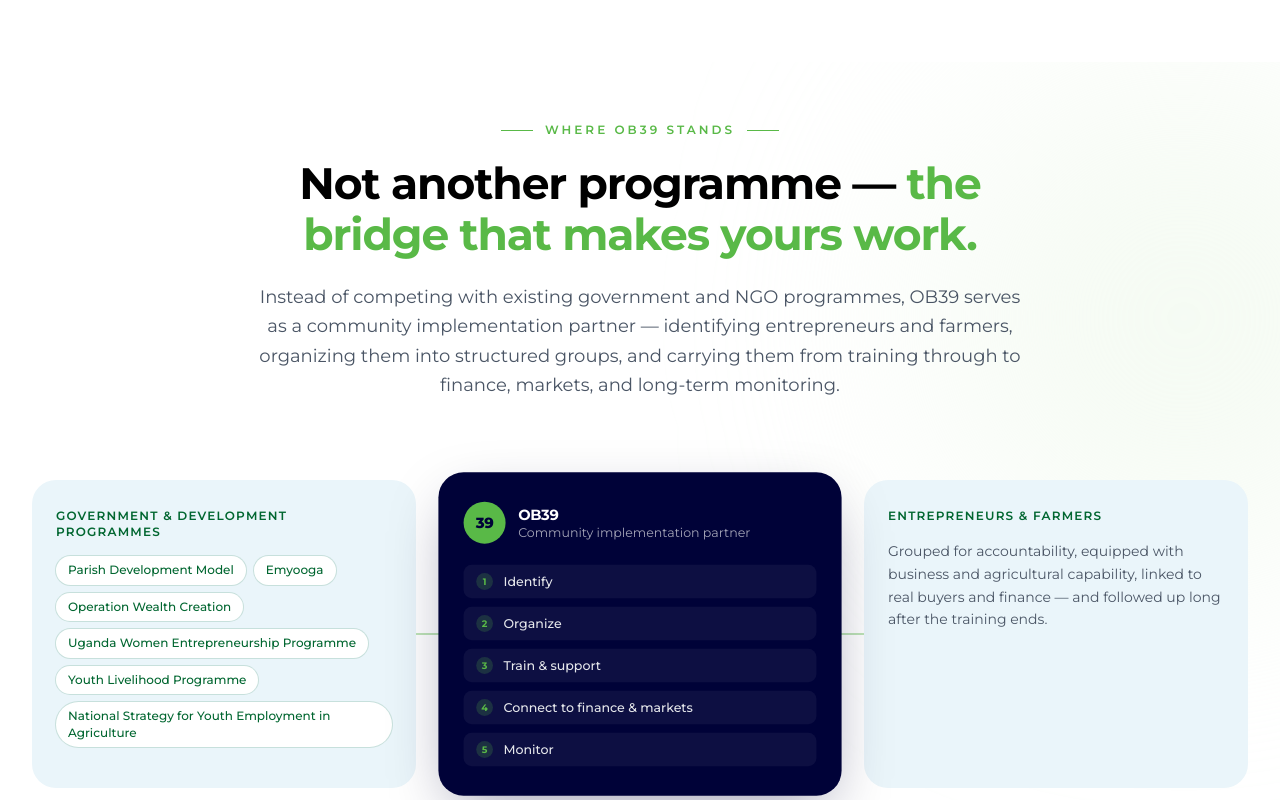
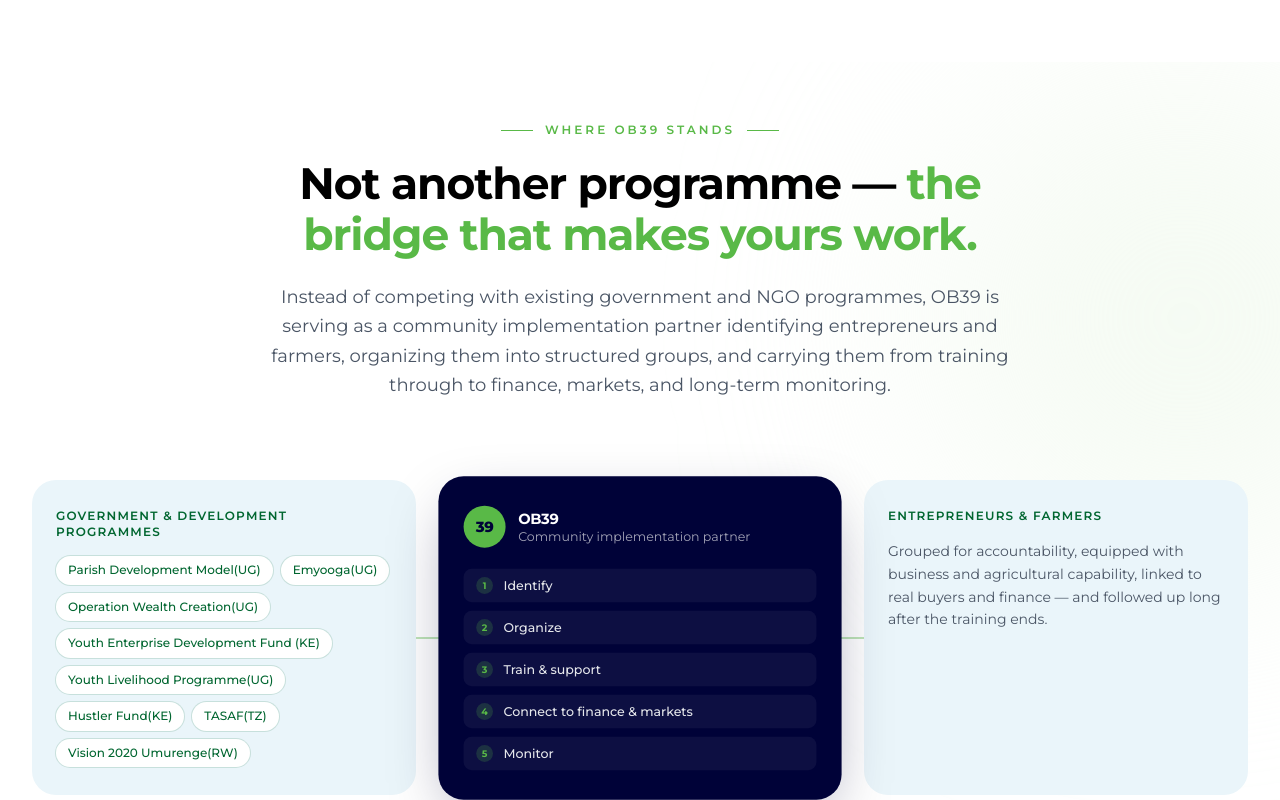
Before and after one commit to ecwebtestings-dev/ob392, a React (Vite) app: page / in a window 1280 px wide. Shown: the part 2000-2800 px from the top of the page. Built offline with nearby package versions, Linux system fonts and the light colour scheme.

Commit message:
Grammer updates

```diff
--- a/src/pages/Home/AboutReview.jsx
+++ b/src/pages/Home/AboutReview.jsx
@@ -55,7 +55,7 @@
           <h2 className="mt-2 text-4xl font-semibold tracking-tight text-pretty text-white sm:text-4xl lg:text-balance">
             Removing Barriers to Success
           </h2>
-          <p className="mt-6 text-base leading-relaxed text-gray-500">
+          <p className="mt-6 text-md leading-relaxed text-gray-500">
             African farmers and entrepreneurs face critical challenges. We provide integrated solutions
             that address the root causes of business failure and agricultural underperformance.
           </p>
@@ -72,7 +72,7 @@
                   </div>
                   {feature.name}
                 </dt>
-                <dd className="mt-1 text-md leading-relaxed text-gray-400">{feature.description}</dd>
+                <dd className="mt-1 text-sm leading-relaxed text-gray-500">{feature.description}</dd>
               </div>
             ))}
           </dl>
--- a/src/pages/Home/Hero.jsx
+++ b/src/pages/Home/Hero.jsx
@@ -32,7 +32,7 @@
               <p className="mt-7 max-w-xl leading-relaxed font-light text-hero-text">
                 OB39 Ltd transforms small-scale producers and emerging businesses
                 through cooperative capital cycles, modern training, and direct
-                digital market access—bypassing middlemen and building
+                digital market access bypassing middlemen and building
                 sustainable, globally competitive enterprises.
               </p>
 
--- a/src/pages/Home/ImpactNumbers.jsx
+++ b/src/pages/Home/ImpactNumbers.jsx
@@ -77,7 +77,7 @@
 
           <p className="mx-auto mt-4 max-w-2xl text-base leading-7 text-gray-500">
             From small farming cooperatives to a national digital marketplace
-            — we've built the infrastructure that actually works.
+          we're built the infrastructure that actually works.
           </p>
         </div>
 
@@ -90,7 +90,7 @@
             >
               <p className="text-3xl font-extrabold tracking-tight text-gray-900 sm:text-4xl">
                 {item.value}
-                <span className="text-badges">{item.suffix}</span>
+                <span className="text-badges text-[1.5rem]">{item.suffix}</span>
               </p>
 
               <p className="mt-2 text-sm font-semibold text-gray-800">
@@ -144,8 +144,8 @@
         {/* Youth & Women Empowerment */}
         <div className="mt-16">
           <div className="mx-auto max-w-3xl text-center">
-            <span className="inline-flex items-center gap-2 rounded-full bg-badges/10 px-4 py-1.5 text-sm font-semibold uppercase tracking-widest text-badges">
-              <span className="h-1.5 w-1.5 rounded-full bg-badges" />
+            <span className="inline-flex items-center gap-2 px-4 py-1.5 text-sm font-semibold uppercase tracking-widest text-badges">
+              <span className="h-1.5 w-1.5 " />
               Inclusive by Design
             </span>
 
@@ -156,7 +156,7 @@
             <p className="mx-auto mt-4 max-w-2xl text-base leading-7 text-gray-500">
               OB39's cooperative model is built to remove the traditional
               barriers that keep young people and women locked out of
-              capital — no land titles, no collateral, no gatekeepers.
+              capital no land titles, no collateral, no gatekeepers.
             </p>
           </div>
 
@@ -164,7 +164,7 @@
             {inclusion.map((item) => (
               <div
                 key={item.title}
-                className="rounded-2xl border border-badges/20 bg-badges/[0.04] p-6 text-center transition-all duration-300 hover:border-badges/40 hover:bg-badges/[0.07] hover:shadow-lg hover:shadow-gray-100"
+                className="rounded-2xl border border-badges/20 bg-badges/[0.04] p-6 text-center transition-all duration-300 hover:border-badges/40 hover:bg-badges/[0.007] hover:shadow-lg hover:shadow-gray-100"
               >
                 <p className="text-3xl font-extrabold tracking-tight text-badges sm:text-4xl">
                   {item.value}
--- a/src/pages/Home/Position.jsx
+++ b/src/pages/Home/Position.jsx
@@ -4,12 +4,14 @@
 // The programmes OB39 extends the reach of — a set, not a sequence, so these render as
 // a flat list of pills rather than numbered steps.
 const programmes = [
-  "Parish Development Model",
-  "Emyooga",
-  "Operation Wealth Creation",
-  "Uganda Women Entrepreneurship Programme",
-  "Youth Livelihood Programme",
-  "National Strategy for Youth Employment in Agriculture",
+  "Parish Development Model(UG)",
+  "Emyooga(UG)",
+  "Operation Wealth Creation(UG)",
+  "Youth Enterprise Development Fund (KE)",
+  "Youth Livelihood Programme(UG)",
+  "Hustler Fund(KE)",
+  "TASAF(TZ)",
+  "Vision 2020 Umurenge(RW)",
 ];
 
 // OB39's actual workflow, in order — this genuinely is a sequence, so it earns numbering.
@@ -72,7 +74,7 @@
 
           <p className="mt-6 text-base leading-relaxed text-gray-600 sm:text-lg">
             Instead of competing with existing government and NGO programmes, OB39
-            serves as a community implementation partner — identifying entrepreneurs
+            is serving as a community implementation partner identifying entrepreneurs
             and farmers, organizing them into structured groups, and carrying them
             from training through to finance, markets, and long-term monitoring.
           </p>
--- a/src/pages/Home/Testimonials.jsx
+++ b/src/pages/Home/Testimonials.jsx
@@ -114,20 +114,20 @@
             {testimonials.map((testimonial, index) => (
               <div
                 key={index}
-                className={`transition-all duration-400 ease-out ${
+                className={`transition-all duration-100 ease-out ${
                   index === currentSlide
                     ? "relative z-10 translate-x-0 opacity-100"
                     : "pointer-events-none absolute inset-0 p-10 opacity-0 lg:p-16"
                 } ${
                   index !== currentSlide
                     ? direction === 1
-                      ? "translate-x-2"
-                      : "-translate-x-4"
+                      ? "translate-x-1"
+                      : "-translate-x-1"
                     : ""
                 }`}
               >
                 <blockquote>
-                  <p className="text-lg font-light leading-relaxed text-white/90 lg:text-xl">
+                  <p className="text-sm font-light leading-relaxed text-white/90 lg:text-md">
                     {testimonial.body}
                   </p>
                 </blockquote>
```
